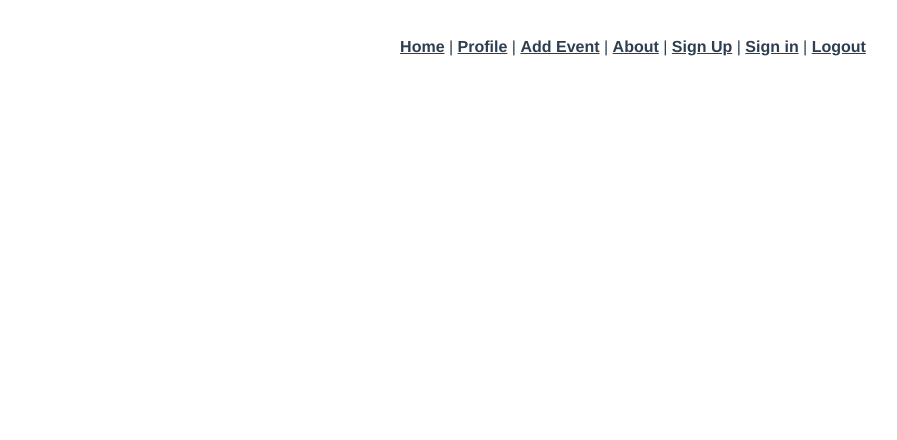
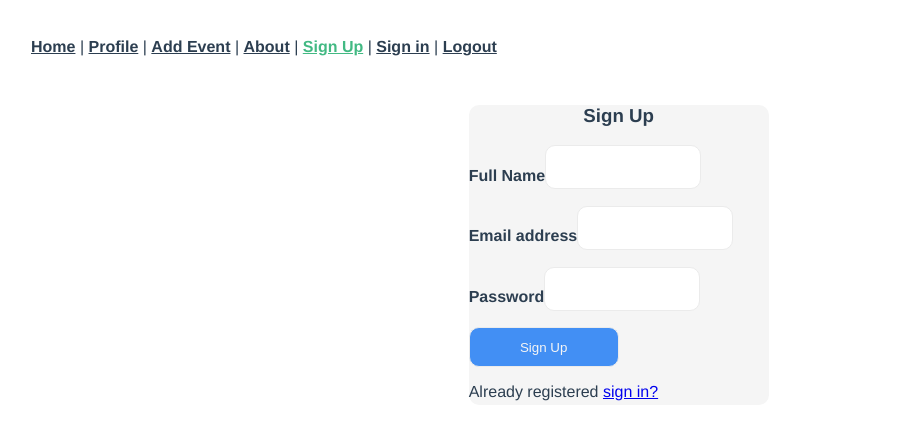
Before and after one commit to Youssef-Bedoui/EVENTOGO-Web-App, a Vue app: page /signup in a window 1280 px wide. Shown: the top 440 px of the page, without its empty margins (7-904 px from the left). Built offline with nearby package versions, Linux system fonts and the light colour scheme.

Commit message:
sign UP btn

```diff
--- a/package.json
+++ b/package.json
@@ -8,6 +8,7 @@
     "lint": "vue-cli-service lint"
   },
   "dependencies": {
+    "axios": "^0.26.1",
     "core-js": "^3.8.3",
     "vue": "^3.2.13",
     "vue-router": "^4.0.3"
--- a/src/App.vue
+++ b/src/App.vue
@@ -5,8 +5,8 @@
       <router-link to="/profile">Profile</router-link> |
       <router-link to="/add">Add Event</router-link> |
       <router-link to="/about">About</router-link> |
-      <router-link to="/sign up">Sign Up</router-link> |
-      <router-link to="/sign in">Sign in</router-link> |
+      <router-link to="/signup">Sign Up</router-link> |
+      <router-link to="/signin">Sign in</router-link> |
       <router-link to="/">Logout</router-link>
     </nav>
     <router-view />
@@ -18,7 +18,7 @@
   font-family: Avenir, Helvetica, Arial, sans-serif;
   -webkit-font-smoothing: antialiased;
   -moz-osx-font-smoothing: grayscale;
-  text-align: center;
+
   color: #2c3e50;
 }
 
--- a/src/components/Sign in/SignIn.vue
+++ b/src/components/Sign in/SignIn.vue
@@ -0,0 +1,89 @@
+<script>
+import axios from "axios"
+export default {
+  data() {
+    return {
+      user:{},
+
+    };
+  },
+  mounted(){
+
+  },
+  methods:{
+    post:()=>{
+      console.log('khal');
+      axios.post('http://localhost:3000/api/user/signin',{"password":"123","email":"'admin@mail.com'"})
+      .then(result=>{
+        console.log(result.data)
+      })
+
+    }
+  }
+};
+</script>
+<template>
+  <div class="signin">
+    <div class="form">
+      <h3>Sign In</h3>
+      <div class="form-group">
+        <div class="h4">
+          <h4>Email </h4>
+          <h4>Password</h4>
+        </div>
+        <div class="input">
+          <input type="email"  />
+          <input type="password"  />
+        </div>
+      </div>
+
+      <div class="btn" >
+        <button class="btn" @click="post()" >
+          Sign In
+        </button>
+      </div>
+    </div>
+  </div>
+</template>
+<style>
+.signin {
+  background-color: #f5f5f5;
+  border-radius: 10px;
+  width: 300px;
+  height: 300px;
+  position: relative;
+  left: 37%;
+}
+
+input {
+  height: 40px;
+  width: 150px;
+  border: 1px solid rgb(235, 235, 235);
+  border-radius: 10px;
+
+}
+.h4{
+    margin-right: 30px;
+
+}
+h6{
+    margin-bottom: 20px;
+}
+h3{
+    text-align: center;
+}
+.form-group {
+  display: flex;
+  flex-direction: row;
+}
+
+.btn {
+  height: 40px;
+  width: 150px;
+  border: 1px solid rgb(235, 235, 235);
+  border-radius: 10px;
+
+  background-color: rgba(2, 107, 245, 0.733);
+  color: #f5f5f5;
+}
+</style>
--- a/src/components/Sign up/SignUp.vue
+++ b/src/components/Sign up/SignUp.vue
@@ -0,0 +1,91 @@
+<script>
+import axios from "axios"
+export default {
+  data() {
+    return {
+      user:{},
+
+    };
+  },
+  mounted(){
+
+  },
+  methods:{
+    post:()=>{
+      console.log('khal');
+      axios.post('http://localhost:3000/api/user/signup')
+      .then(result=>{
+        console.log(result.data)
+      })
+
+    }
+  }
+};
+</script>
+<template>
+    <div class="vue-tempalte">
+        <form>
+            <h3>Sign Up</h3>
+            <div class="form-group">
+                <h4>Full Name</h4>
+                <input type="text" class="form-control form-control-lg"/>
+            </div>
+            <div class="form-group">
+                <h4>Email address</h4>
+                <input type="email" class="form-control form-control-lg" />
+            </div>
+            <div class="form-group">
+                <h4>Password</h4>
+                <input type="password" class="form-control form-control-lg" />
+            </div>
+            <button class="btn" @click="post" >
+          Sign Up
+        </button>
+            <p class="text-right">
+                Already registered
+                <router-link :to="{name: 'signin'}">sign in?</router-link>
+            </p>
+        </form>
+    </div>
+</template>
+<style>
+.vue-tempalte {
+  background-color: #f5f5f5;
+  border-radius: 10px;
+  width: 300px;
+  height: 300px;
+  position: relative;
+  left: 37%;
+}
+
+input {
+  height: 40px;
+  width: 150px;
+  border: 1px solid rgb(235, 235, 235);
+  border-radius: 10px;
+
+}
+.h4{
+    margin-right: 30px;
+
+}
+h6{
+    margin-bottom: 20px;
+}
+h3{
+    text-align: center;
+}
+.form-group {
+  display: flex;
+  flex-direction: row;
+}
+
+.btn {
+  height: 40px;
+  width: 150px;
+  border: 1px solid rgb(235, 235, 235);
+  border-radius: 10px;
+  background-color: rgba(2, 107, 245, 0.733);
+  color: #f5f5f5;
+}
+</style>
--- a/src/router/index.js
+++ b/src/router/index.js
@@ -1,5 +1,9 @@
+
 import { createRouter, createWebHistory } from 'vue-router'
 import HomeView from '../views/HomeView.vue'
+import SignInView from "../views/SignInView.vue"
+import SignUpView from "../views/SignUpView.vue"
+
 
 const routes = [
   {
@@ -23,6 +27,16 @@ const routes = [
     component: () => import('../views/ModifView.vue')
   },
   {
+    path: '/signin',
+    name: 'signin',
+    component: SignInView
+  },
+  {
+    path: '/signup',
+    name: 'signup',
+    component: SignUpView
+  },
+  {
     path: '/about',
     name: 'about',
     // route level code-splitting
@@ -30,6 +44,7 @@ const routes = [
     // which is lazy-loaded when the route is visited.
     component: () => import(/* webpackChunkName: "about" */ '../views/AboutView.vue')
   }
+
 ]
 
 const router = createRouter({
--- a/src/views/SignInView.vue
+++ b/src/views/SignInView.vue
@@ -0,0 +1,20 @@
+<template>
+  <div class="home">
+
+    <SignIn />
+  </div>
+</template>
+<style>
+
+
+</style>
+<script>
+import SignIn from "@/components/Sign in/SignIn.vue"
+export default {
+  name: "SignInView",
+  components: {
+    SignIn,
+  }
+
+};
+</script>
--- a/src/views/SignUpView.vue
+++ b/src/views/SignUpView.vue
@@ -0,0 +1,16 @@
+<template>
+  <div class="home">
+    <SignUp />
+  </div>
+</template>
+
+<script>
+
+import SignUp from "@/components/Sign up/SignUp.vue"
+export default {
+  name: "SignUpView",
+  components: {
+    SignUp,
+  },
+};
+</script>
```
Also changed, not shown: 1 other file (tests, documents, lock files or other folders).
